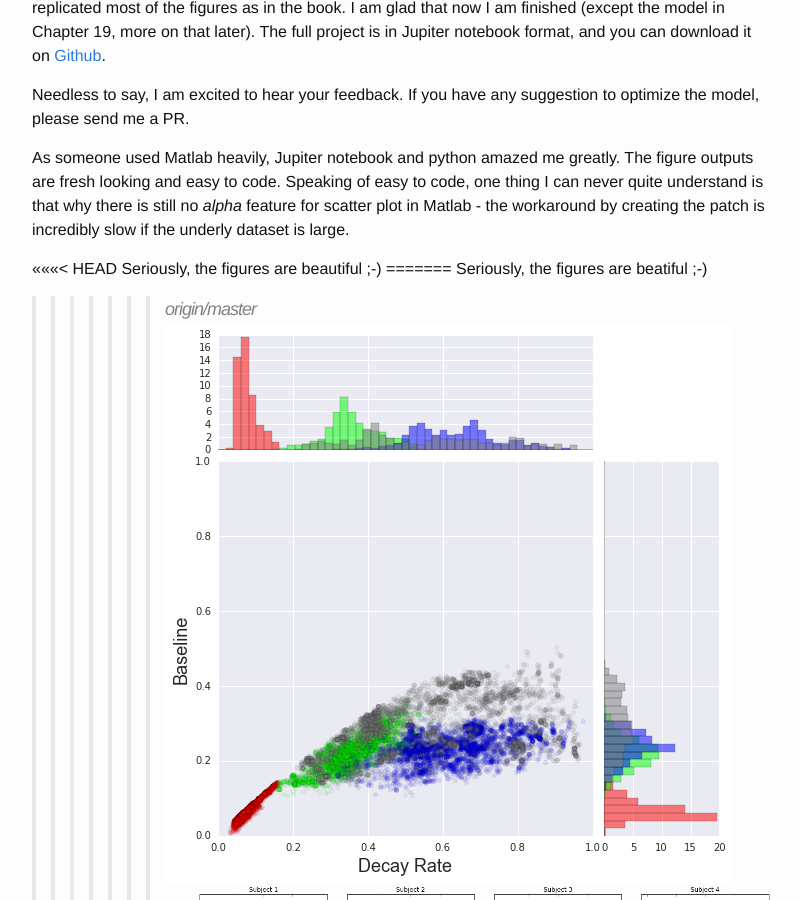
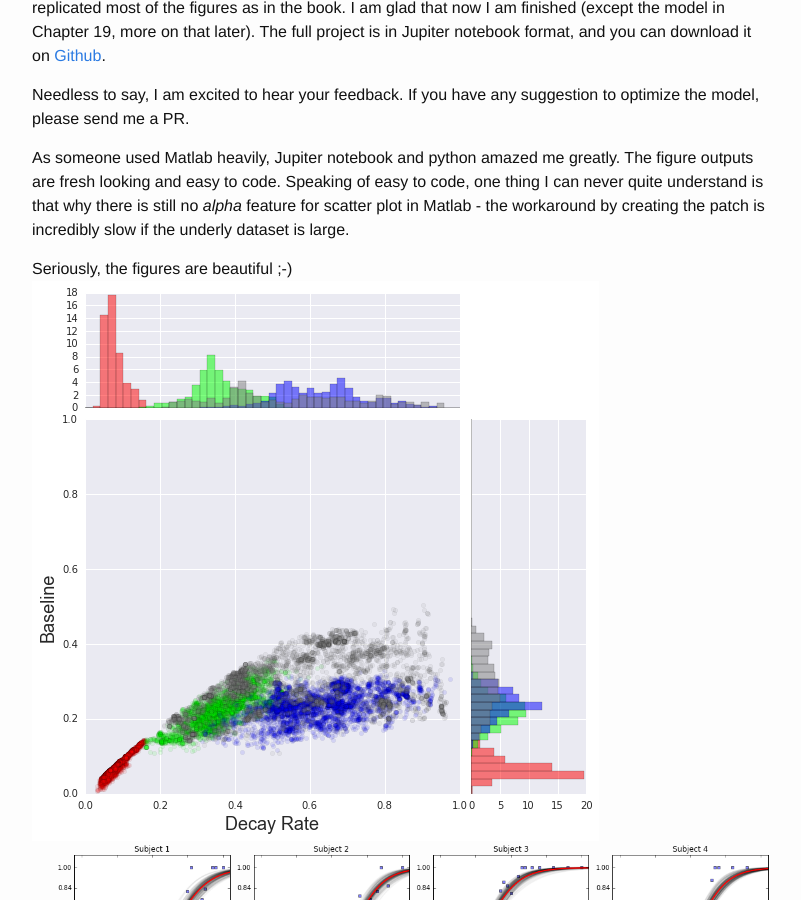
Before and after one commit to junpenglao/junpenglao.github.io, a Jekyll site: the page built from _posts/2016-03-15-Bayesian Coginitive Modeling in Pymc3.md, in a window 1280 px wide and 900 px high, scrolled down 510 px. Shown: the whole window, without its empty margins (238-1039 px from the left). Built offline with Jekyll 4.4.1, drawn with Linux system fonts in a browser that asks for light colours.

Commit message:
new edit

```diff
--- a/_posts/2016-03-15-Bayesian Coginitive Modeling in Pymc3.md
+++ b/_posts/2016-03-15-Bayesian Coginitive Modeling in Pymc3.md
@@ -4,7 +4,7 @@
 permalink: /Bayesian-Coginitive-Modeling-in-Pymc3/
 ---
 
-<img src="https://raw.githubusercontent.com/junpenglao/junpenglao.github.io/master/_posts/2016-03-15-Bayesian%20Coginitive%20Modeling%20in%20Pymc3/im1.png" />
+<img src="https://raw.githubusercontent.com/junpenglao/junpenglao.github.io/master/image/150316im1.png" />
 
 
 For the past two months, I have been porting the models in Lee and Wagenmakers' _Bayesian Cognitive Modeling - A Practical Course_ into pymc3 as a way to learn Bayesian Statistics and python. I also replicated most of the figures as in the book. I am glad that now I am finished (except the model in Chapter 19, more on that later). The full project is in Jupiter notebook format, and you can download it on [Github](https://github.com/junpenglao/Bayesian-Cognitive-Modeling-in-Pymc3).
@@ -14,14 +14,11 @@
 As someone used Matlab heavily, Jupiter notebook and python amazed me greatly. The figure outputs are fresh looking and easy to code. Speaking of easy to code, one thing I can never quite understand is that why there is still no _alpha_ feature for scatter plot in Matlab - the workaround by creating the patch is incredibly slow if the underly dataset is large.
 
 
-<<<<<<< HEAD
+
 Seriously, the figures are beautiful ;-)
-=======
-Seriously, the figures are beatiful ;-)
->>>>>>> origin/master
-<img src="https://raw.githubusercontent.com/junpenglao/junpenglao.github.io/master/_posts/2016-03-15-Bayesian%20Coginitive%20Modeling%20in%20Pymc3/im2.png"/>
-<img src="https://raw.githubusercontent.com/junpenglao/junpenglao.github.io/master/_posts/2016-03-15-Bayesian%20Coginitive%20Modeling%20in%20Pymc3/im3.png"/>
-<img src="https://raw.githubusercontent.com/junpenglao/junpenglao.github.io/master/_posts/2016-03-15-Bayesian%20Coginitive%20Modeling%20in%20Pymc3/im4.png"/>
-<img src="https://raw.githubusercontent.com/junpenglao/junpenglao.github.io/master/_posts/2016-03-15-Bayesian%20Coginitive%20Modeling%20in%20Pymc3/im5.png"/>
+<img src="https://raw.githubusercontent.com/junpenglao/junpenglao.github.io/master/image/150316im2.png" />
+<img src="https://raw.githubusercontent.com/junpenglao/junpenglao.github.io/master/image/150316im3.png" />
+<img src="https://raw.githubusercontent.com/junpenglao/junpenglao.github.io/master/image/150316im4.png" />
+<img src="https://raw.githubusercontent.com/junpenglao/junpenglao.github.io/master/image/150316im5.png" />
 
 As for the problem I am still having in the model of Chapter 19, I reported an issue [here](https://github.com/pymc-devs/pymc3/issues/1018). This might be a pymc3 issue - hopefully it will be resolved soon.
```
Also changed, not shown: image/150316im1.png (renamed from _posts/2016-03-15-Bayesian Coginitive Modeling in Pymc3/im1.png), image/150316im2.png (renamed from _posts/2016-03-15-Bayesian Coginitive Modeling in Pymc3/im2.png), image/150316im3.png (renamed from _posts/2016-03-15-Bayesian Coginitive Modeling in Pymc3/im3.png), image/150316im4.png (renamed from _posts/2016-03-15-Bayesian Coginitive Modeling in Pymc3/im4.png), image/150316im5.png (renamed from _posts/2016-03-15-Bayesian Coginitive Modeling in Pymc3/im5.png).
